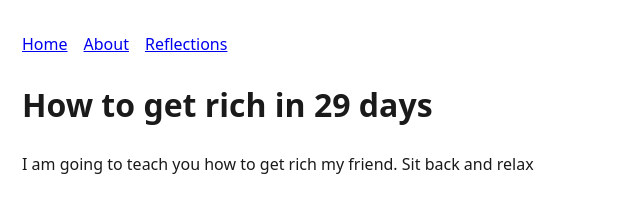
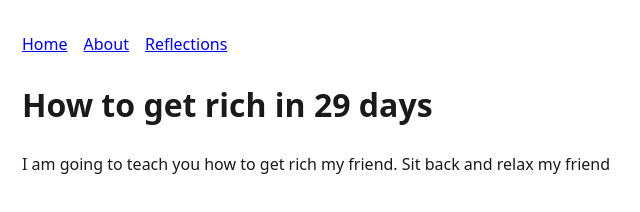
Before and after one commit to JRixon-WORK/edit-test, an Eleventy site: page src/reflections/how-to-get-rich-in-29-days.md in a window 1280 px wide. Shown: the full height of the page, 250-890 px from the left. Built offline with nearby package versions, Linux system fonts and the light colour scheme; Eleventy itself is replaced by a stand-in of ours; files that its build step writes are made by us from their sources.

Commit message:
Update Reflections “how-to-get-rich-in-29-days” - Tristan Drillar <tristandrlz13@gmail.com> via DecapBridge

```diff
--- a/src/reflections/how-to-get-rich-in-29-days.md
+++ b/src/reflections/how-to-get-rich-in-29-days.md
@@ -5,4 +5,4 @@ date: 2026-10-06T07:58:00.000+01:00
 layout: base.njk
 tags: reflection
 ---
-I am going to teach you how to get rich my friend. Sit back and relax
+I am going to teach you how to get rich my friend. Sit back and relax my friend
```
